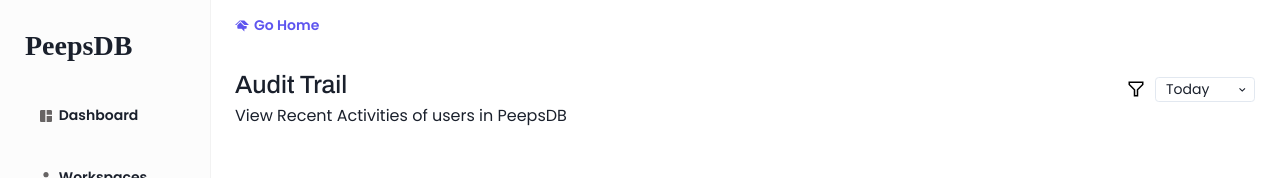
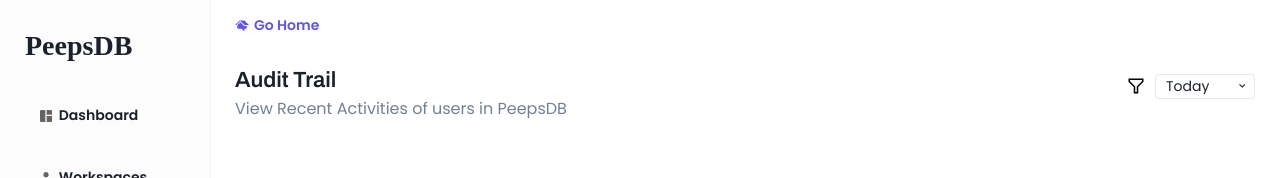
Before and after one commit to sjultra/peepsdb-front-end, a React (Create React App) app: page /admin/logs in a window 1280 px wide. Shown: the top 178 px of the page. Built offline with nearby package versions, Linux system fonts and the light colour scheme; no server answers; a web font is replaced by a local one.

Commit message:
Make drawer closed automatically when  we go to other screen for good UX

```diff
--- a/src/components/ado/Filter.js
+++ b/src/components/ado/Filter.js
@@ -10,7 +10,7 @@
 } from '../../actions/adoActions';
 
 const Wrapper = styled.div`
-  background: #f8f7ff;
+  background: #fcfcfc;
   height: 6rem;
   display: flex;
   align-items: center;
@@ -32,6 +32,7 @@
   }
 `;
 
+
 const InputField = styled.div`
   display: flex;
   flex-direction: row;
@@ -46,6 +47,8 @@
     outline: 0;
     width: 25rem;
     border: 0;
+    border-radius:100px;
+    margin-left:7px;
     outline: 0;
     background: #f8f7ff;
   }
--- a/src/components/layouts/WorkerAsideBar.js
+++ b/src/components/layouts/WorkerAsideBar.js
@@ -81,7 +81,7 @@
               <Box
                 fontSize="3xl"
                 cursor="pointer"
-                onClick={() => drawer.setMenuStatus(false)}>
+                onClick={() => drawer.setMenuStatus((_prev) => !_prev)}>
                 <MdClose />
               </Box>
             </Show>
@@ -113,10 +113,13 @@
 
 // custom route link
 const CustomRouteLink = ({ route, gap, title, icon }) => {
+  // control displaying menu
+  const drawer = useMenu();
   return (
     <>
       <StyledNavContainer>
-        <NavLink exact to={`${route}`}>
+        <NavLink exact to={`${route}`}
+          onClick={() => drawer.setMenuStatus((_prev) => !_prev)}>
           <Flex gap={"5px"} align="center" cursor={"pointer"}>
             {icon}
             <Text fontSize={"14px"} fontWeight="600">
--- a/src/screens/Admin/AdminAsideBar.js
+++ b/src/screens/Admin/AdminAsideBar.js
@@ -84,7 +84,7 @@
               <Box
                 fontSize="3xl"
                 cursor="pointer"
-                onClick={() => drawer.setMenuStatus(false)}>
+                onClick={() => drawer.setMenuStatus(_prev=>!_prev)}>
                 <MdClose />
               </Box>
             </Show>
@@ -126,10 +126,16 @@
 
 // custom route link
 const CustomRouteLink = ({ route, gap, title, icon }) => {
+  // control displaying menu
+  const drawer = useMenu();
+
   return (
     <>
       <StyledNavContainer>
-        <NavLink exact to={`${route}`}>
+        <NavLink
+          exact
+          to={`${route}`}
+          onClick={() => drawer.setMenuStatus((_prev) => !_prev)}>
           <Flex gap={"5px"} align="center" cursor={"pointer"}>
             {icon}
             <Text fontSize={"14px"} fontWeight="600">
--- a/src/screens/Admin/audit.jsx
+++ b/src/screens/Admin/audit.jsx
@@ -152,17 +152,23 @@
 
     return (
       <AdminAsideBar>
-        <Flex align={{base:"start", md:"center"}} gap="8" direction={{base:"column", md:"row"}} justify="space-between">
+        <Flex
+          align={{ base: "start", md: "center" }}
+          gap="8"
+          direction={{ base: "column", md: "row" }}
+          justify="space-between">
           <Box>
             <Text
               mt="0.6em"
               className="archivo"
-              fontSize={"25px"}
-              fontWeight={500}>
+              fontSize={"22"}
+              fontWeight="semibold">
               Audit Trail
             </Text>
 
-            <Text>View Recent Activities of users in PeepsDB</Text>
+            <Text fontSize={"16"} color="gray.500">
+              View Recent Activities of users in PeepsDB
+            </Text>
           </Box>
 
           <Flex gap="0.6em" align="center">
```
